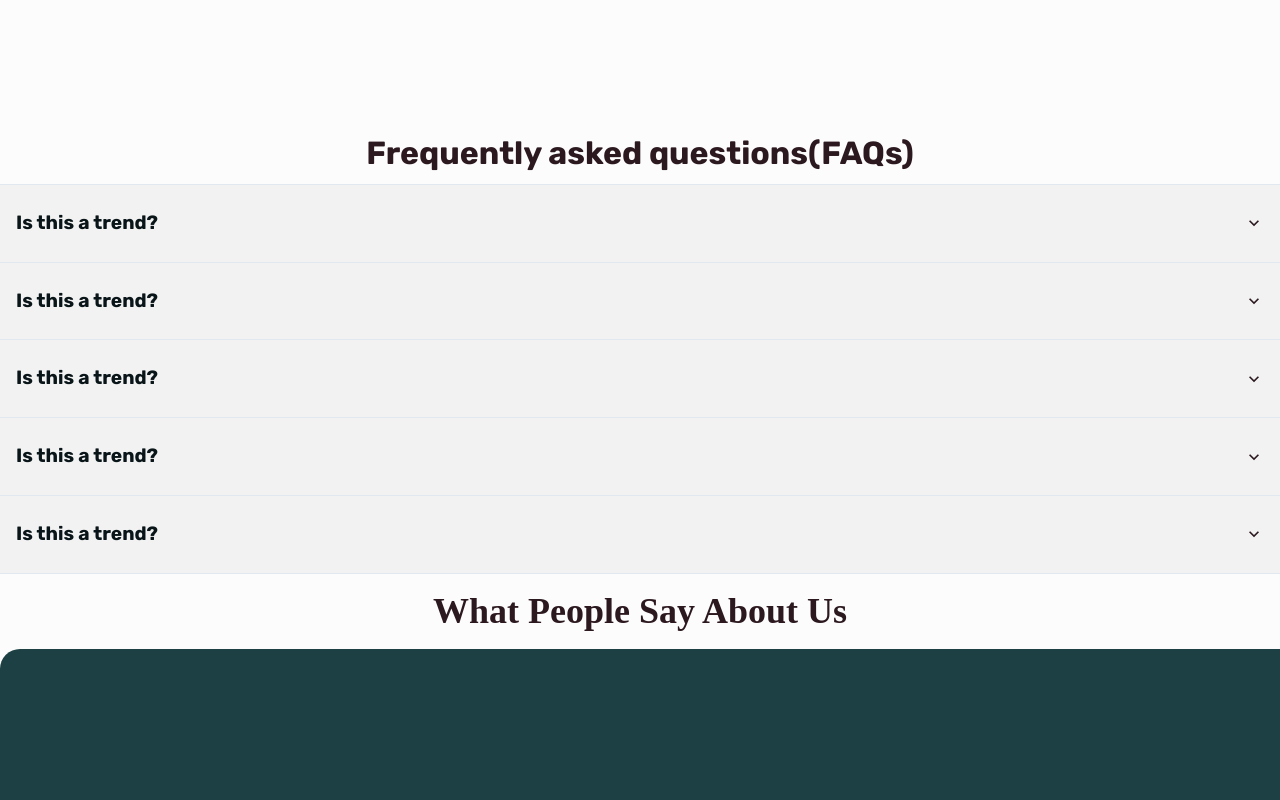
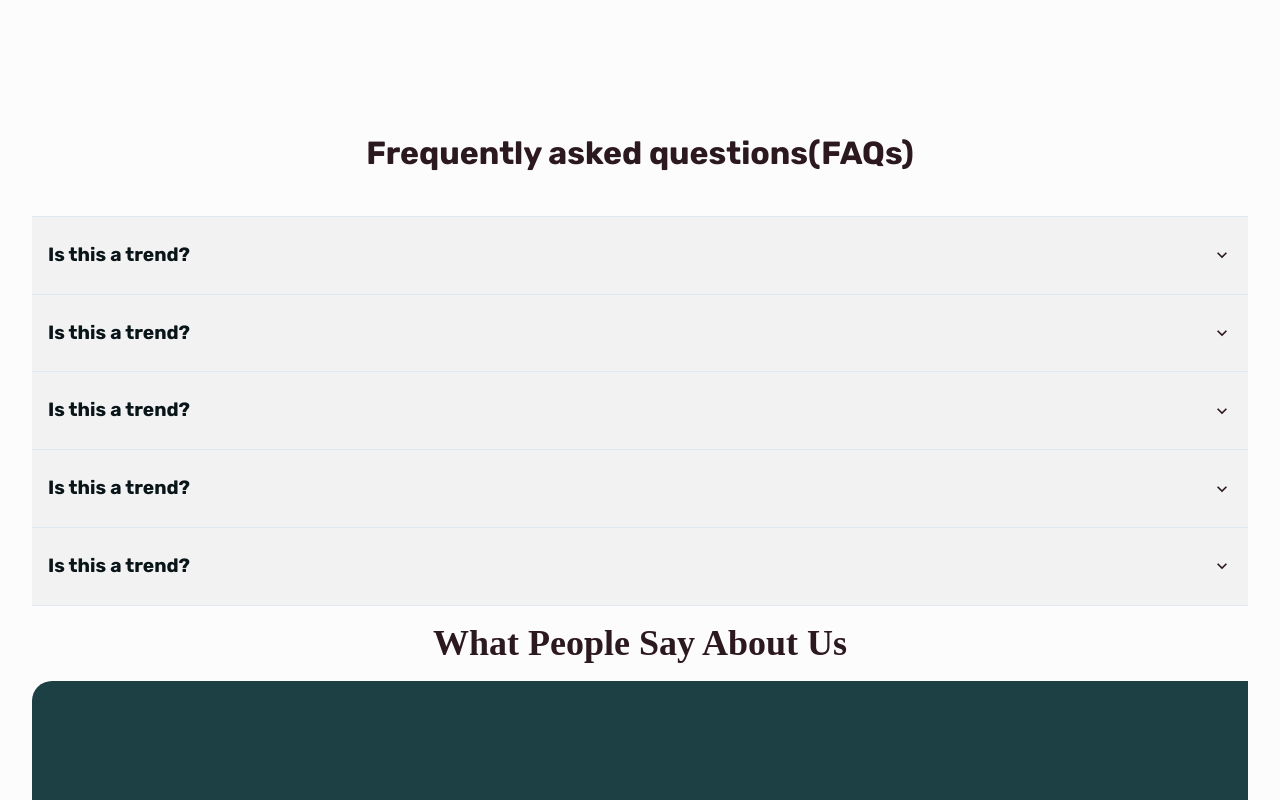
Before and after one commit to AchevaEnterprise/RMS-landing-page, a React (Create React App) app: page / in a window 1280 px wide. Shown: the part 3220-4020 px from the top of the page. Built offline with nearby package versions, Linux system fonts and the light colour scheme.

Commit message:
building the FAQ section

```diff
--- a/src/components/Body.tsx
+++ b/src/components/Body.tsx
@@ -12,7 +12,7 @@ const Body = () => {
   const textColor: string = "#2C191F";
 
   return (
-    <Box overflow="hidden">
+    <Box overflow="hidden" px="2rem">
       <Box as="section" py="1rem" px="3rem" bgColor="#F2F2F2">
         <Flex
           gap="2rem"
--- a/src/components/Faqs.tsx
+++ b/src/components/Faqs.tsx
@@ -24,9 +24,13 @@ const Faqs = () => {
   return (
     <Box>
       <Text
+        my="2rem"
         as="h2"
         fontWeight={600}
-        fontSize="2rem"
+        fontSize={{
+          base: "1.5rem",
+          lg: "2rem",
+        }}
         py=".4rem"
         textAlign="center">
         Frequently asked questions(FAQs)
--- a/src/components/Offer.tsx
+++ b/src/components/Offer.tsx
@@ -26,7 +26,10 @@ const Offer = () => {
         textAlign="center"
         color="inherit"
         fontWeight={600}
-        fontSize="2rem">
+        fontSize={{
+          base: "1.5rem",
+          lg: "2rem",
+        }}>
         What we offer
       </Heading>
 
```
